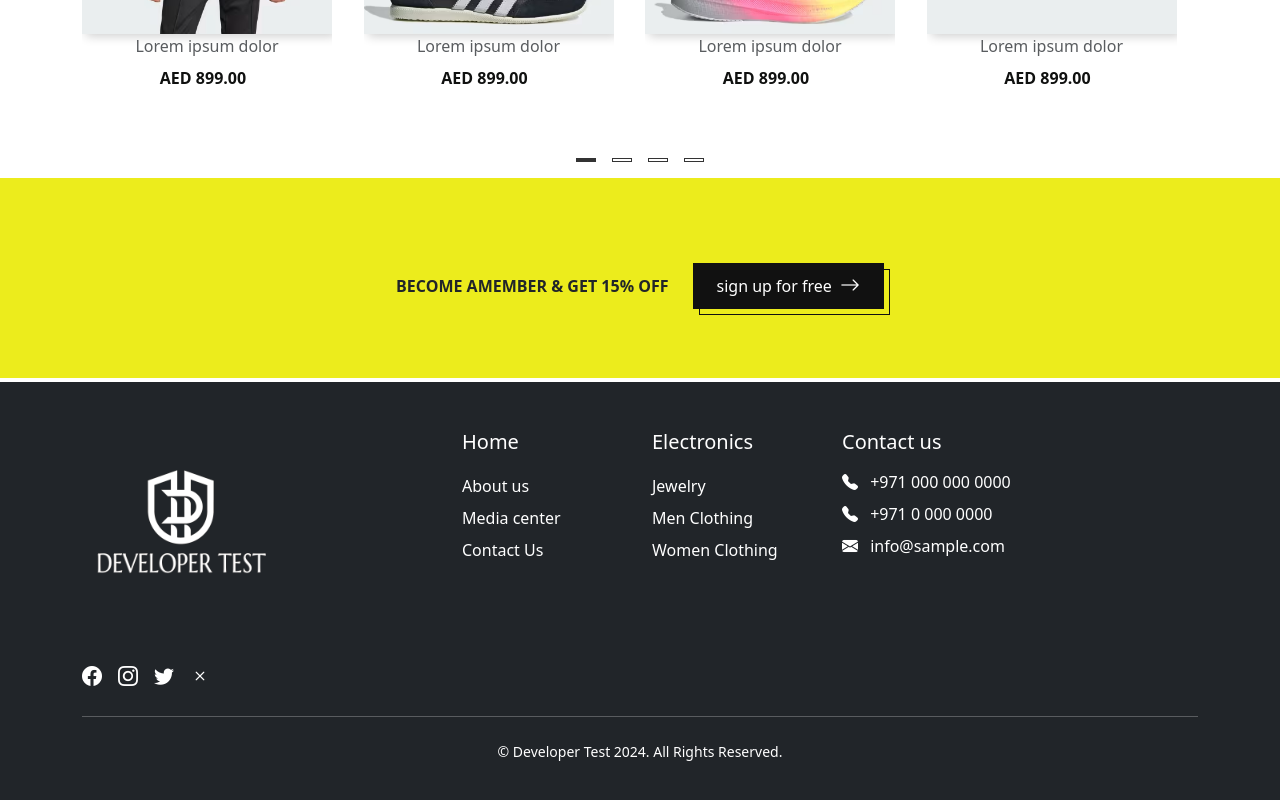
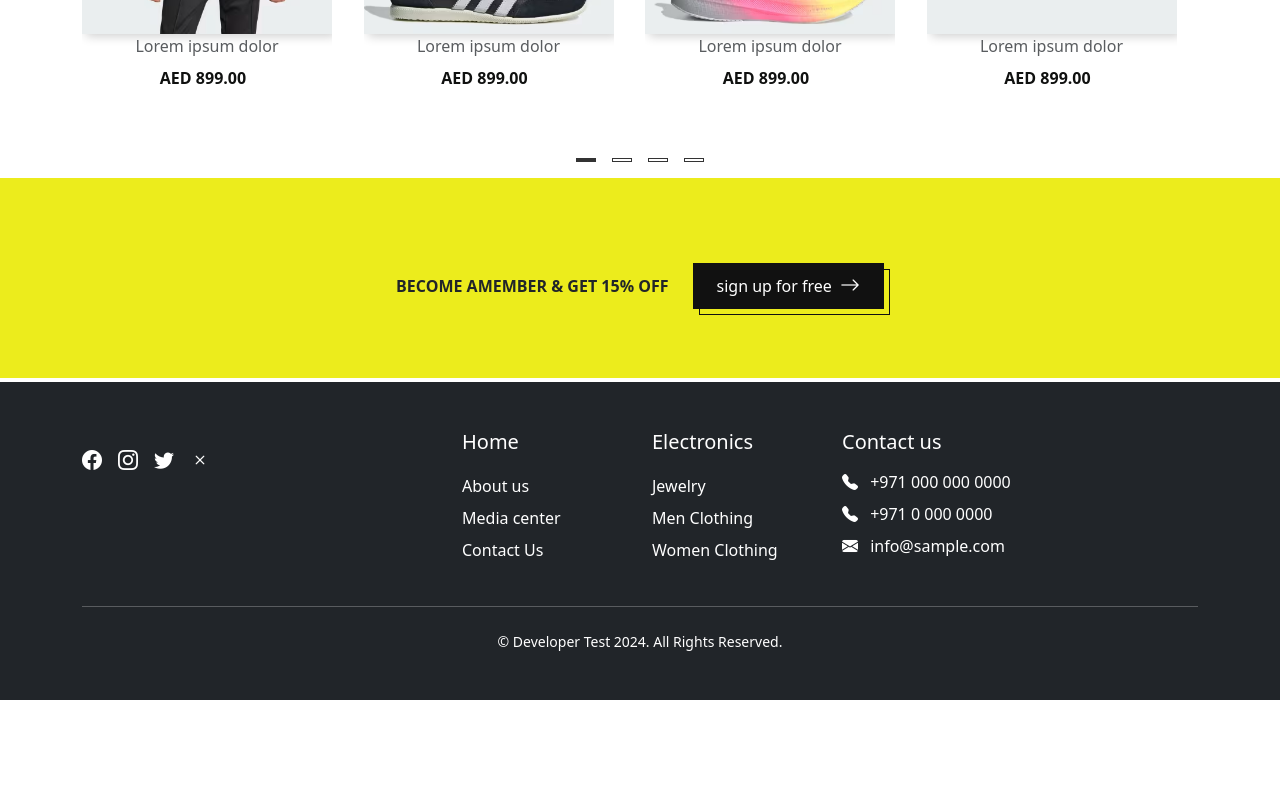
Before and after one commit to Ali-hasan-sss/fake-store, a Nuxt app: page / in a window 1280 px wide. Shown: the part 2747-3547 px from the top of the page. After the commit the page ends 3447 px from the top, so only its background shows below. Built offline with nearby package versions, Linux system fonts and the light colour scheme; no server answers.

Commit message:
add some photo

```diff
--- a/components/Footer.vue
+++ b/components/Footer.vue
@@ -5,12 +5,12 @@
         <!-- العمود 1: الشعار وروابط التواصل -->
         <div class="col-md-4 col-sm-6 mb-4 mb-md-0">
           <div class="d-flex flex-column align-items-start">
-            <img
+            <!-- <img
               src="/images/icons/logo.png"
               alt="Logo"
               class="mb-3"
               style="width: 200px"
-            />
+            /> -->
             <div class="d-flex gap-3 mt-3 social-links">
               <a href="#"><i class="bi bi-facebook fs-5"></i></a>
               <a href="#"><i class="bi bi-instagram fs-5"></i></a>
```
